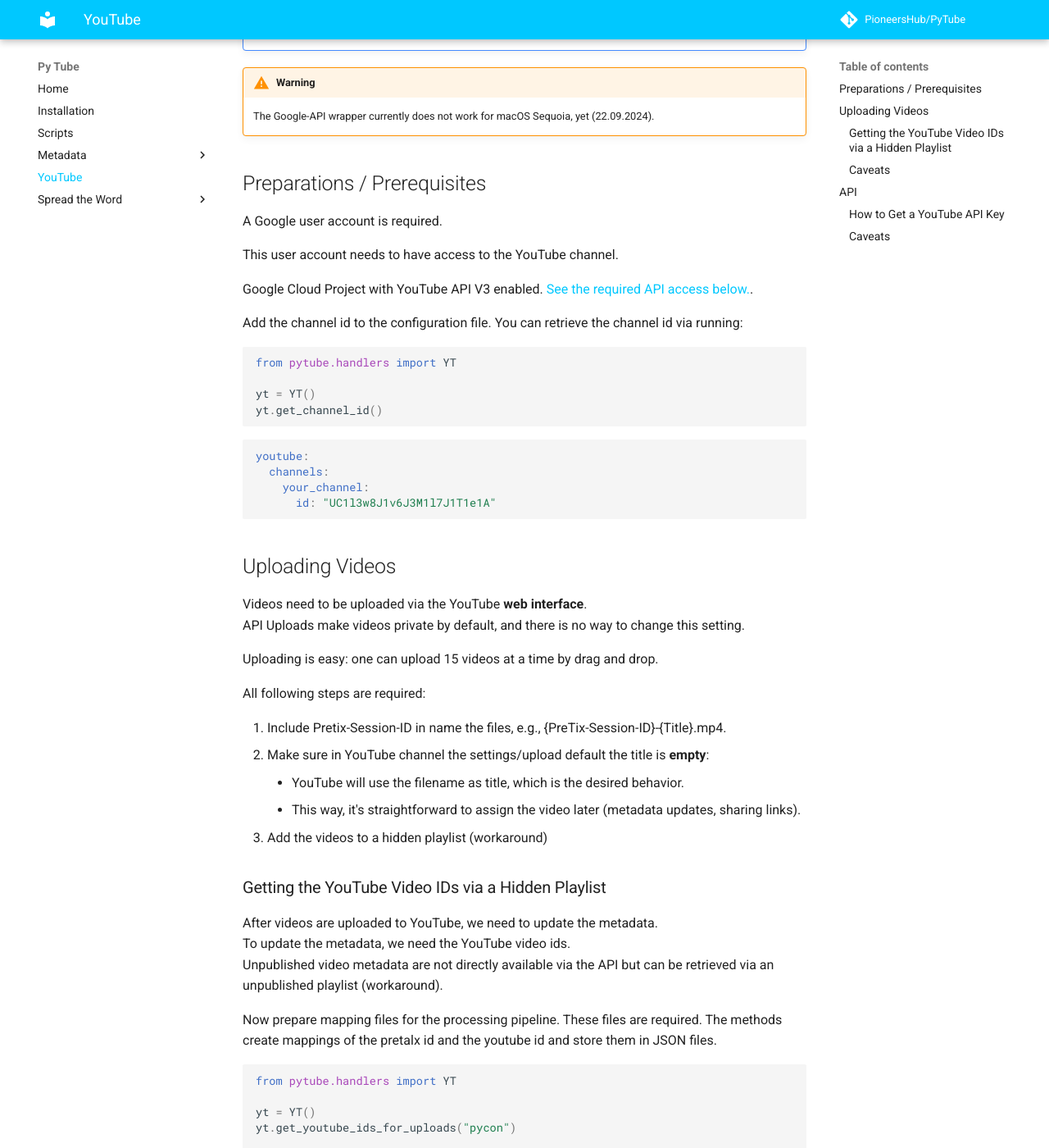
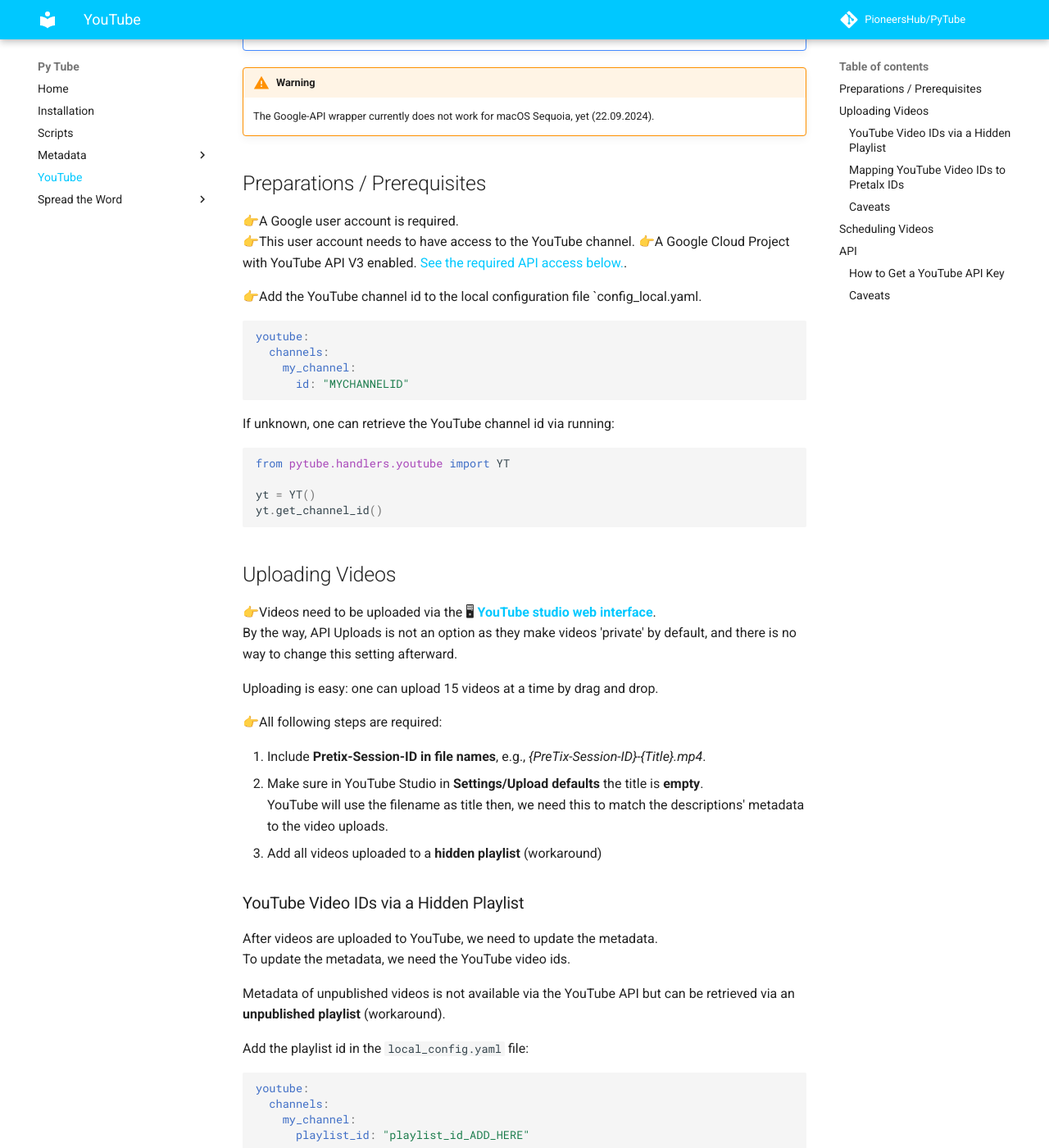
Before and after one commit to PioneersHub/pytube, an MkDocs documentation site: the page built from docs/youtube.md, in a window 1280 px wide and 1400 px high, scrolled down 222 px. Shown: the whole window at 82% size. Built offline with MkDocs 1.6.1 and Material for MkDocs 9.7.7, drawn with Linux system fonts in a browser that asks for light colours; comment, search, counter and statistics services are not loaded; some of the changed text lies outside the part shown.

Commit message:
updated docs closes #15

````diff
--- a/docs/youtube.md
+++ b/docs/youtube.md
@@ -9,58 +9,70 @@
 
 ## Preparations / Prerequisites
 
-A Google user account is required.
+👉A Google user account is required.
+👉This user account needs to have access to the YouTube channel.
+👉A Google Cloud Project with YouTube API V3 enabled. [See the required API access below.](#api).
 
-This user account needs to have access to the YouTube channel.
-
-Google Cloud Project with YouTube API V3 enabled. [See the required API access below.](#api).
-
-Add the channel id to the configuration file. You can retrieve the channel id via running:
+👉Add the YouTube channel id to the local configuration file `config_local.yaml.
+```yaml
+youtube:
+  channels:
+    my_channel:
+      id: "MYCHANNELID"
+```
+If unknown, one can retrieve the YouTube channel id via running:
 
 ```python
-from pytube.handlers import YT
+from pytube.handlers.youtube import YT
 
 yt = YT()
 yt.get_channel_id()
 ```
 
+## Uploading Videos
+
+👉Videos need to be uploaded via the 🖥 **[YouTube studio web interface](https://studio.youtube.com/)**️.
+By the way, API Uploads is not an option as they make videos 'private' by default,
+and there is no way to change this setting afterward.
+
+Uploading is easy: one can upload 15 videos at a time by drag and drop.
+
+👉All following steps are required:
+
+1. Include **Pretix-Session-ID in file names**, e.g., *{PreTix-Session-ID}-{Title}.mp4*.
+2. Make sure in YouTube Studio in **Settings/Upload defaults** the title is **empty**.
+   YouTube will use the filename as title then, we need this to match the descriptions' metadata to the video uploads.
+3. Add all videos uploaded to a **hidden playlist** (workaround)
+
+### YouTube Video IDs via a Hidden Playlist
+
+After videos are uploaded to YouTube, we need to update the metadata.
+To update the metadata, we need the YouTube video ids.
+
+Metadata of unpublished videos is not available via the YouTube API but
+can be retrieved via an **unpublished playlist** (workaround).
+
+Add the playlist id in the `local_config.yaml` file:
+
 ```yaml
 youtube:
   channels:
-    your_channel:
-      id: "UC1l3w8J1v6J3M1l7J1T1e1A"
+    my_channel:
+      playlist_id: "playlist_id_ADD_HERE"
 ```
 
-## Uploading Videos
+### Mapping YouTube Video IDs to Pretalx IDs
 
-Videos need to be uploaded via the YouTube **web interface**.
-API Uploads make videos private by default, and there is no way to change this setting.
+You need to **prepare mapping files** for the processing pipeline.
+These files are expected by the handler (`Publisher`) by convention.
 
-Uploading is easy: one can upload 15 videos at a time by drag and drop.
-
-All following steps are required:
-
-1. Include Pretix-Session-ID in name the files, e.g., {PreTix-Session-ID}-{Title}.mp4.
-2. Make sure in YouTube channel the settings/upload default the title is **empty**:
-    * YouTube will use the filename as title, which is the desired behavior.
-    * This way, it's straightforward to assign the video later (metadata updates, sharing links).
-3. Add the videos to a hidden playlist (workaround)
-
-### Getting the YouTube Video IDs via a Hidden Playlist
-
-After videos are uploaded to YouTube, we need to update the metadata.
-To update the metadata, we need the YouTube video ids.
-Unpublished video metadata are not directly available via the API but
-can be retrieved via an unpublished playlist (workaround).
-
-Now prepare mapping files for the processing pipeline.
-These files are required. The methods create mappings of the pretalx id and the youtube id and store them in JSON files.
+The methods below create mappings of the pretalx id and the YouTube id and store them in JSON files.
 
 ```python
-from pytube.handlers import YT
+from pytube.handlers.youtube import YT
 
 yt = YT()
-yt.get_youtube_ids_for_uploads("pycon")
+yt.get_youtube_ids_for_uploads("my_channel")
 
 # Match the pretalx id with the YouTube video id
 yt.map_pretalx_id_youtube_id()
@@ -68,10 +80,26 @@
 
 ### Caveats
 
-* It's impossible to get the filename used for the upload via the API, although the information is
-  available via the web interface.
-  Follow the recommendations above, step 2.
-* API limits: Queries are limited per day, use them wisely.
+👉 It's impossible to get the filename used for the upload via the API, although the information is
+  available via the web interface. Do follow the steps above, step 2.
+👉 API limits: Queries are limited per day, use them wisely.
+
+## Scheduling Videos
+
+The `PrepareVideoMetadata` handler class provides a method to set the publishing date of the videos in the video metadata.
+
+```python
+from datetime import datetime, timedelta, UTC
+from pytube.handlers.youtube import PrepareVideoMetadata
+
+meta = PrepareVideoMetadata("template_file", "great conference name")
+...
+# when to start and how often to publish
+in_five_minutes = datetime.now(UTC) + timedelta(minutes=5)
+every_four_hours = timedelta(hours=4)
+
+meta.update_publish_dates(start=in_five_minutes, delta=every_four_hours)
+```
 
 ## API
 
@@ -86,12 +114,12 @@
 4. In the library, navigate to YouTube Data API v3 under YouTube APIs.
 5. Enable the YouTube API V3.
 6. Create credentials:
-   a. API key
-   b. OAuth2.0 client ID
+    a. API key
+    b. OAuth2.0 client ID
 
 There are plenty of detailed tutorials available on the web.
 
 ### Caveats
 
-* Metadata updates require OAuth2.0 authentication. API keys or service accounts are not sufficient.
-* Status updates can be requested with a simple API key.
+👉 Metadata updates require OAuth2.0 authentication. API keys or service accounts are not sufficient.
+👉 Status updates can be requested with a simple API key.
````
Also changed, not shown: docs/index.md (+16 -14 lines), docs/scripts.md (+3 -1 lines), 1 other file.
